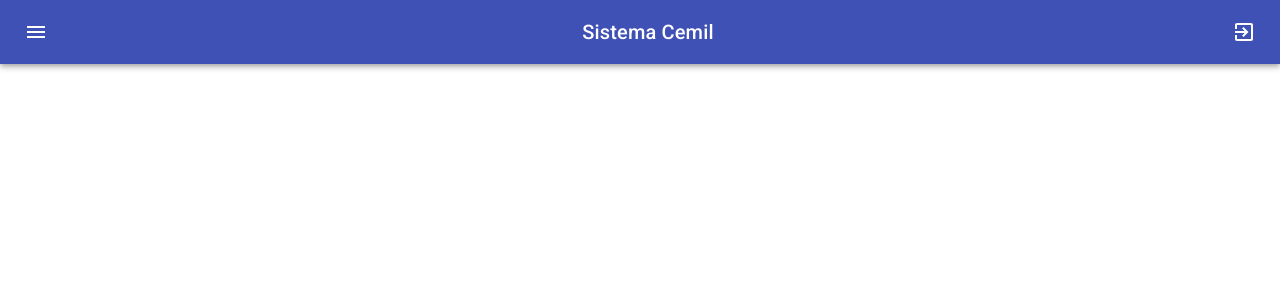
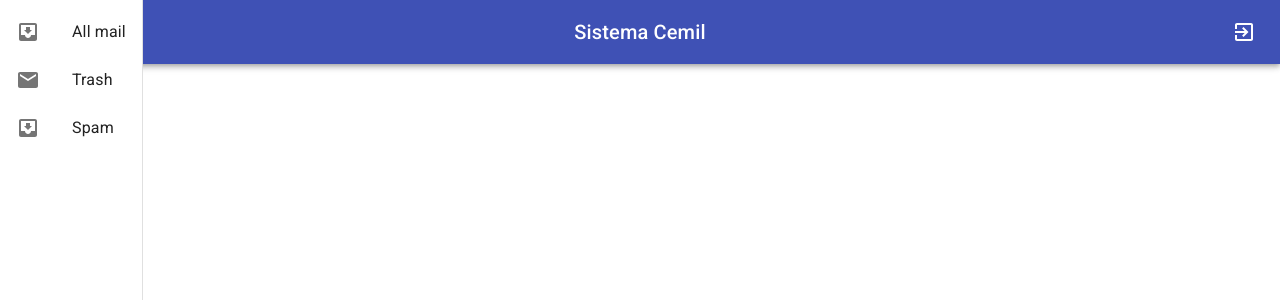
Before and after one commit to THONNYNODA/ProjetoTCC, a React (Create React App) app in the folder frontend/: page / in a window 1280 px wide. Both pictures are taken after a click on the button 36 px from the left and 32 px from the top of the page. Shown: the top 300 px of the page. Built offline with nearby package versions, Linux system fonts and the light colour scheme; the HTML template or start-up script is replaced by a standard one.

Commit message:
Atualizando em 27-06-2021

```diff
--- a/frontend/src/components/header/index.js
+++ b/frontend/src/components/header/index.js
@@ -6,9 +6,12 @@ import IconButton from '@material-ui/core/IconButton';
 import Typography from '@material-ui/core/Typography';
 import MenuItem from '@material-ui/core/MenuItem';
 import Menu from '@material-ui/core/Menu';
-import MenuIcon from '@material-ui/icons/Menu';
+
 import MoreIcon from '@material-ui/icons/MoreVert';
 import ExitToAppIcon from '@material-ui/icons/ExitToApp';
+
+
+import MenuBar from '../menu/index'
 
 const useStyles = makeStyles((theme) => ({
   grow: {
@@ -97,14 +100,7 @@ export default function Header() {
     <div className={classes.grow}>
       <AppBar position="static">
         <Toolbar>
-          <IconButton
-            edge="start"
-            className={classes.menuButton}
-            color="inherit"
-            aria-label="open drawer"
-          >
-            <MenuIcon />
-          </IconButton>
+            <MenuBar/>
           <Typography className={classes.title} variant="h6" noWrap>
             Sistema Cemil
           </Typography>
@@ -136,6 +132,7 @@ export default function Header() {
         </Toolbar>
       </AppBar>
       {renderMobileMenu}
+
     </div>
   );
 }
--- /dev/null
+++ b/frontend/src/components/menu/index.js
@@ -0,0 +1,93 @@
+import React from 'react';
+import clsx from 'clsx';
+import { makeStyles } from '@material-ui/core/styles';
+import SwipeableDrawer from '@material-ui/core/SwipeableDrawer';
+import List from '@material-ui/core/List';
+import Divider from '@material-ui/core/Divider';
+import ListItem from '@material-ui/core/ListItem';
+import ListItemIcon from '@material-ui/core/ListItemIcon';
+import ListItemText from '@material-ui/core/ListItemText';
+import InboxIcon from '@material-ui/icons/MoveToInbox';
+import MailIcon from '@material-ui/icons/Mail';
+import MenuIcon from '@material-ui/icons/Menu';
+import IconButton from '@material-ui/core/IconButton';
+
+const useStyles = makeStyles({
+  list: {
+    width: 250,
+  },
+  fullList: {
+    width: 'auto',
+  },
+});
+
+export default function SwipeableTemporaryDrawer() {
+  const classes = useStyles();
+  const [open, setOpen] = React.useState();
+
+  const handleDrawerOpen = () => {
+    setOpen(true);
+  };
+
+  const handleDrawerClose = () => {
+    setOpen(false);
+  };
+
+  const list = () => (
+   <div  className={clsx(classes.list,classes.fullList)}
+  role="presentation"
+  onClick={handleDrawerOpen(false)}
+  onKeyDown={handleDrawerOpen(false)}>
+       <List>
+        {['Inbox', 'Starred', 'Send email', 'Drafts'].map((text, index) => (
+          <ListItem button key={text}>
+            <ListItemIcon>{index % 2 === 0 ? <InboxIcon /> : <MailIcon />}</ListItemIcon>
+            <ListItemText primary={text} />
+          </ListItem>
+        ))}
+      </List>
+      <Divider />
+      <List>
+        {['All mail', 'Trash', 'Spam'].map((text, index) => (
+          <ListItem button key={text}>
+            <ListItemIcon>{index % 2 === 0 ? <InboxIcon /> : <MailIcon />}</ListItemIcon>
+            <ListItemText primary={text} />
+          </ListItem>
+        ))}
+      </List>
+   </div>
+
+  );
+
+  return (
+    <div>
+     <IconButton
+            color="inherit"
+            aria-label="open drawer"
+            onClick={handleDrawerOpen}
+            edge="start"
+    >
+            <MenuIcon />
+
+    </IconButton>
+    <SwipeableDrawer
+    variant="persistent"
+    anchor="left"
+    open={open}
+    onClose={handleDrawerOpen}
+    onOpen={handleDrawerClose}
+
+    >
+        <List>
+    {['All mail', 'Trash', 'Spam'].map((text, index) => (
+      <ListItem button key={text}>
+        <ListItemIcon>{index % 2 === 0 ? <InboxIcon /> : <MailIcon />}</ListItemIcon>
+        <ListItemText primary={text} />
+      </ListItem>
+    ))}
+  </List>
+    </SwipeableDrawer>
+
+    </div>
+  );
+}
```
Also changed, not shown: frontend/src/components/menu/styles.js (added).
